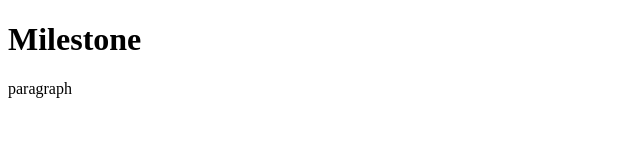
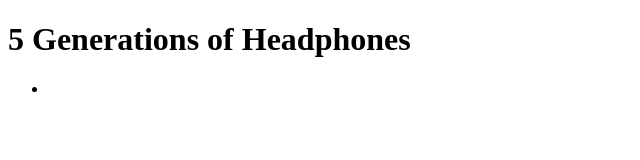
Before and after one commit to londonansley/MilestoneWebsite, a plain HTML site: page index.html in a window 1280 px wide. Shown: the whole page, without its empty margins (0-640 px from the left). Drawn offline with Linux system fonts and the light colour scheme.

Commit message:
Update index.html

```diff
--- a/index.html
+++ b/index.html
@@ -3,11 +3,17 @@
 <head>
     <meta charset="UTF-8">
     <meta name="viewport" content="width=device-width, initial-scale=1.0">
-    <title>Document</title>
+    <title>Home Page</title>
 </head>
 <body>
-    <h1>Milestone</h1>
-    <p>paragraph</p>
-    <img src=""
+    <h1>5 Generations of Headphones</h1>
+    <p>
+        <ul>
+            <li></li>
+
+
+        </ul>
+    </p>
+
 </body>
 </html>
```
